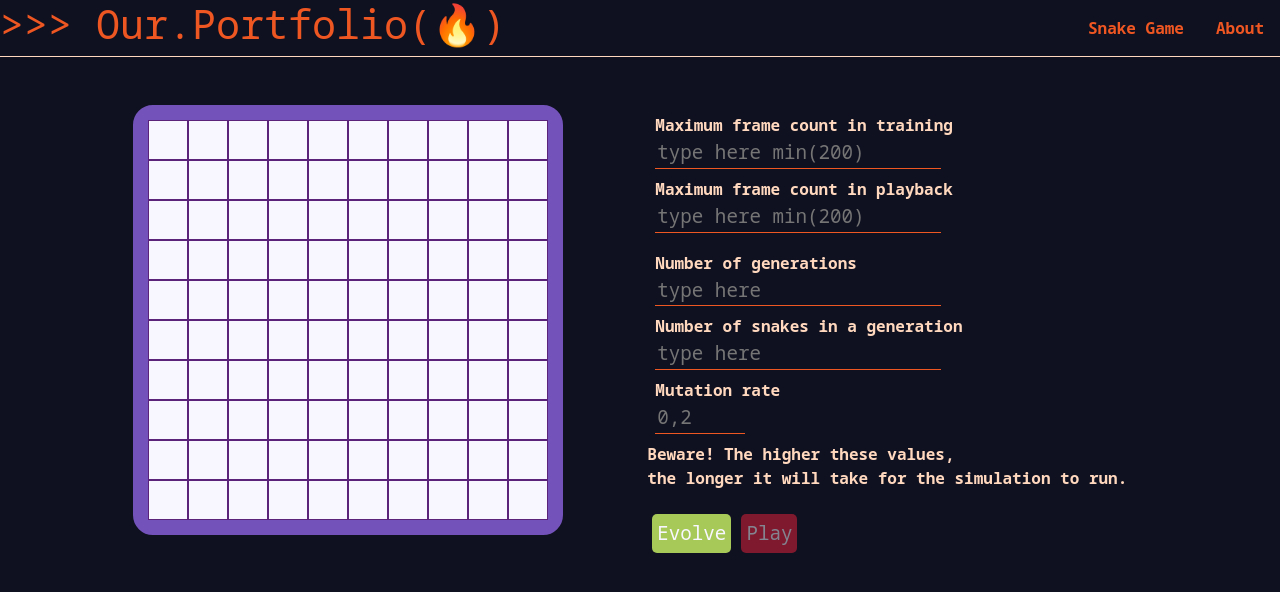
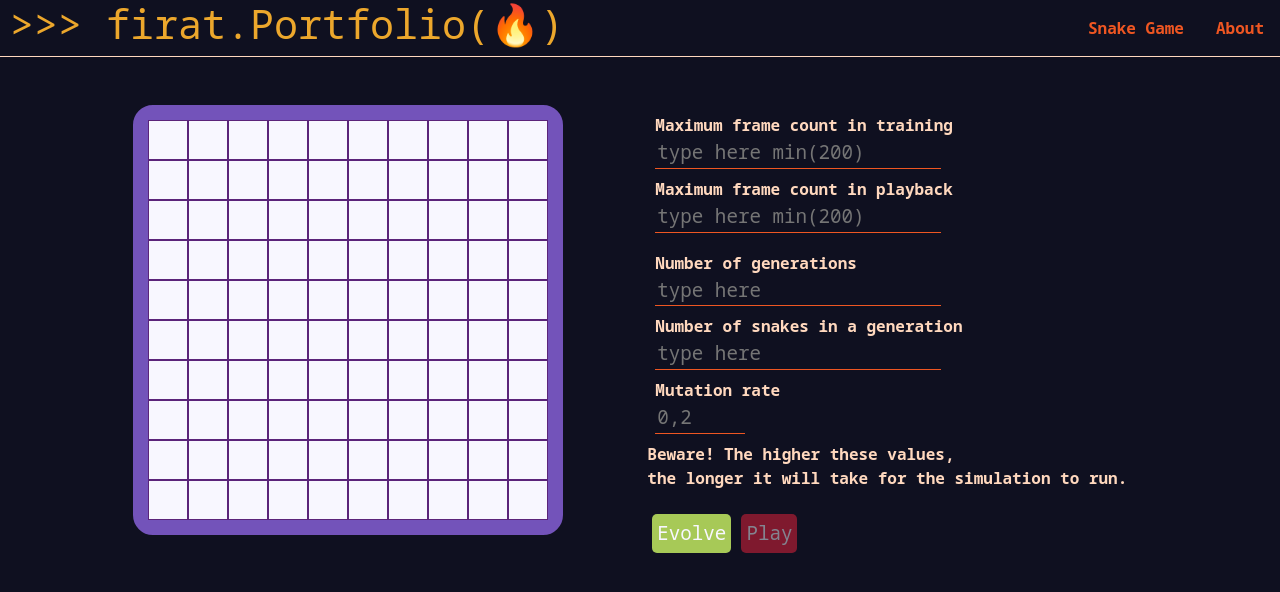
Before and after one commit to firatkizilboga/portfolio, a Next.js app in the folder client/: page / in a window 1280 px wide. Shown: the top 592 px of the page. Built offline with nearby package versions, Linux system fonts and the light colour scheme.

Commit message:
site name changed

```diff
--- a/client/components/layout/header.jsx
+++ b/client/components/layout/header.jsx
@@ -9,8 +9,8 @@ export default function Header() {
             <div className='d-flex align-items-center justify-content-between flex-wrap snakegame-grid'>
                     <Link
                     href="/"
-                        ><h1>
-                            &gt;&gt;&gt; Our.Portfolio(&#128293;)
+                        ><h1 className='headerTitle'>
+                            &gt;&gt;&gt; firat.Portfolio(&#128293;)
                         </h1>
                     </Link>
 
--- a/client/styles/globals.css
+++ b/client/styles/globals.css
@@ -10,6 +10,13 @@
   --color-green: #a7c957;
   --color-red: #ef233c;
 }
+@media screen and (max-width:400){
+  h1{
+    font-size: 20px !important;
+
+  }
+}
+
 
 body{
     background-color: var(--color-black);
```
Also changed, not shown: 1 other file (tests, documents, lock files or other folders).
